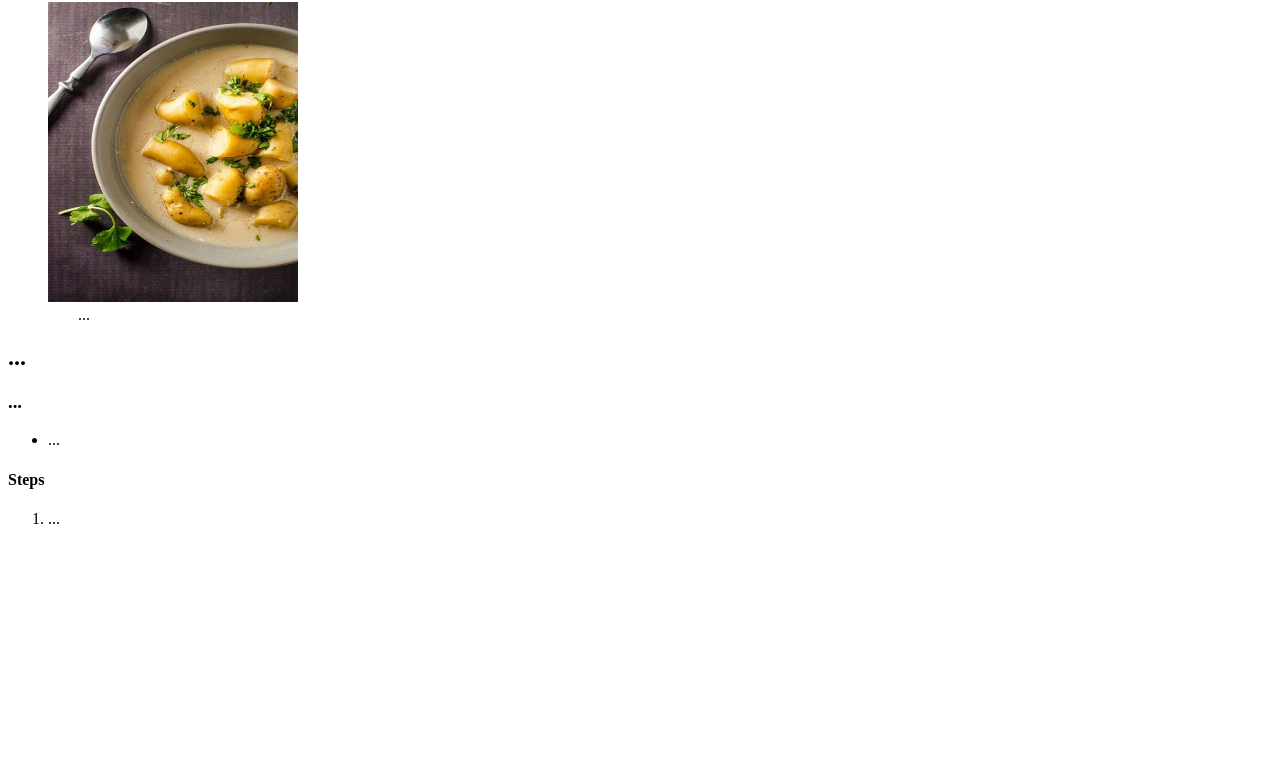
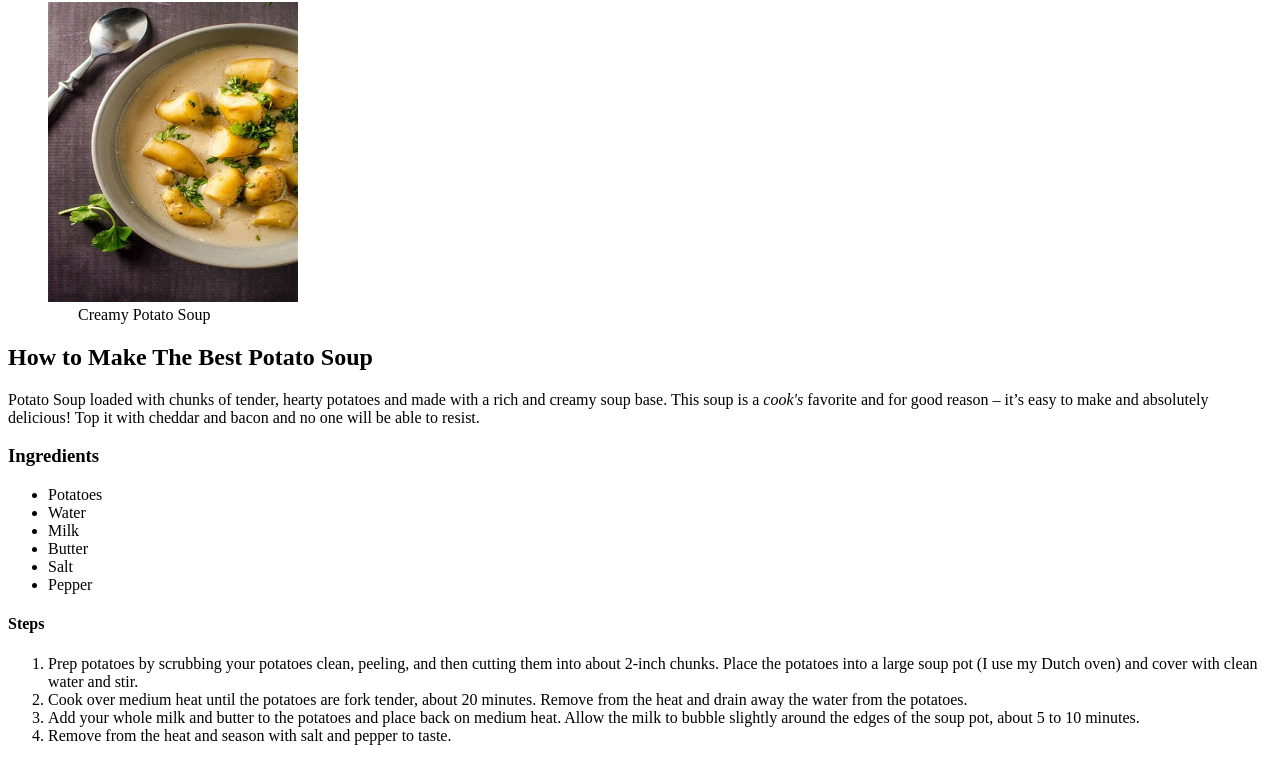
Before and after one commit to 0xNickLopez/odin-recipes, a plain HTML site: page pages/potato-soup.html in a window 1280 px wide. Shown: the part 78-839 px from the top of the page. Before the commit the page ends 800 px from the top, so only its background shows below. Drawn offline with Linux system fonts and the light colour scheme.

Commit message:
Completed two more pages with content

```diff
--- a/pages/potato-soup.html
+++ b/pages/potato-soup.html
@@ -15,20 +15,31 @@
     <h1>Perfect Potato Soup</h1>
     <figure>
         <img src="/images/potato-soup.jpeg" alt="..." width="250" height="300">
-        <figcaption class="cap">...</figcaption>
+        <figcaption class="cap">Creamy Potato Soup</figcaption>
     </figure>
-    <h2>...</h2>
-    <p></p>
-    <h3>...</h3>
+    <h2>How to Make The Best Potato Soup</h2>
+    <p>Potato Soup loaded with chunks of tender, hearty potatoes and made with a rich and creamy soup base.
+      This soup is a <em>cook's</em> favorite and for good reason – it’s easy to make and absolutely delicious!
+      Top it with cheddar and bacon and no one will be able to resist.
+    </p>
+    <h3>Ingredients</h3>
     <ul>
-      <li>...</li>
+      <li>Potatoes</li>
+      <li>Water</li>
+      <li>Milk</li>
+      <li>Butter</li>
+      <li>Salt</li>
+      <li>Pepper</li>
+
 
     </ul>
 
     <h4>Steps</h4>
     <ol>
-      <li>...</li>
-
+      <li>Prep potatoes by scrubbing your potatoes clean, peeling, and then cutting them into about 2-inch chunks. Place the potatoes into a large soup pot (I use my Dutch oven) and cover with clean water and stir.</li>
+      <li>Cook over medium heat until the potatoes are fork tender, about 20 minutes. Remove from the heat and drain away the water from the potatoes.</li>
+      <li>Add your whole milk and butter to the potatoes and place back on medium heat. Allow the milk to bubble slightly around the edges of the soup pot, about 5 to 10 minutes.</li>
+      <li>Remove from the heat and season with salt and pepper to taste.</li>
     </ol>
 
 </body>
```
Also changed, not shown: pages/french-toast.html (+12 -5 lines).
